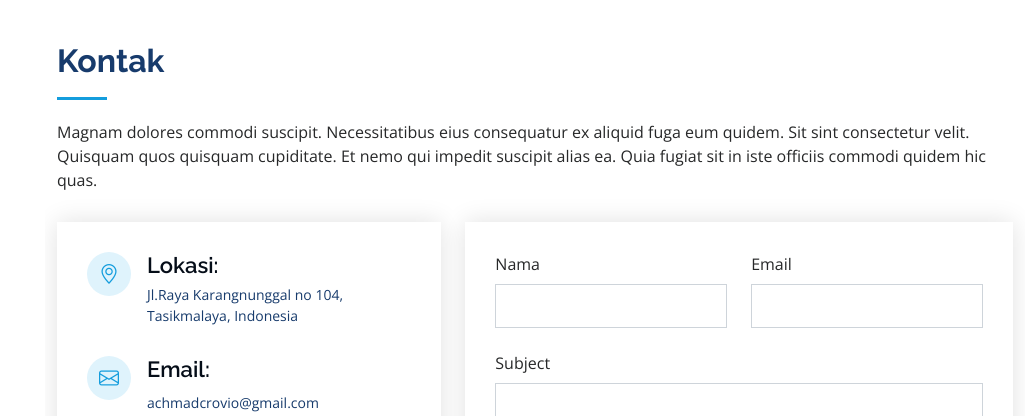
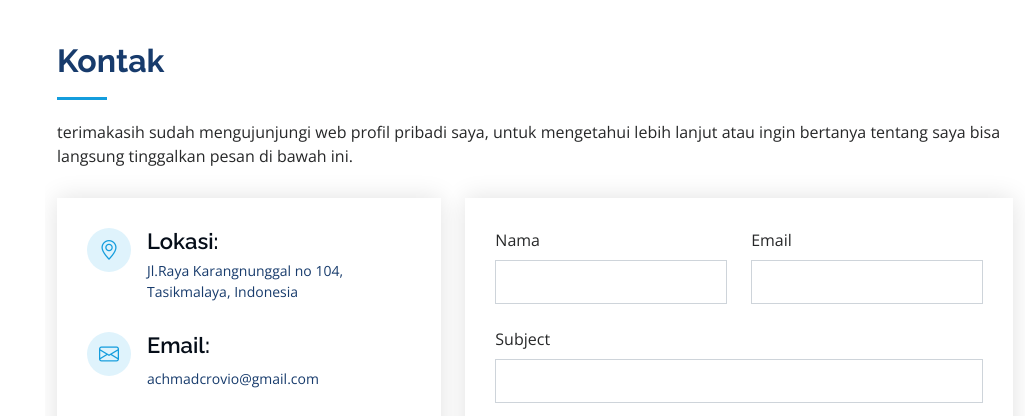
Before and after one commit to AchmadCrovio/AchmadCrovio.github.io, a plain HTML site: page index.html in a window 1280 px wide. Shown: the part 4340-4756 px from the top of the page, without its empty margins (255-1280 px from the left). Drawn offline with nearby package versions, Linux system fonts and the light colour scheme.

Commit message:
Update index.html
Signed-off-by: ahmad <117585709+AchmadCrovio@users.noreply.github.com>

```diff
--- a/index.html
+++ b/index.html
@@ -390,7 +390,7 @@
 
         <div class="section-title">
           <h2>Kontak</h2>
-          <p>Magnam dolores commodi suscipit. Necessitatibus eius consequatur ex aliquid fuga eum quidem. Sit sint consectetur velit. Quisquam quos quisquam cupiditate. Et nemo qui impedit suscipit alias ea. Quia fugiat sit in iste officiis commodi quidem hic quas.</p>
+          <p>terimakasih sudah mengujunjungi web profil pribadi saya, untuk mengetahui lebih lanjut atau ingin bertanya tentang saya bisa langsung tinggalkan pesan di bawah ini.</p>
         </div>
 
         <div class="row" data-aos="fade-in">
```
